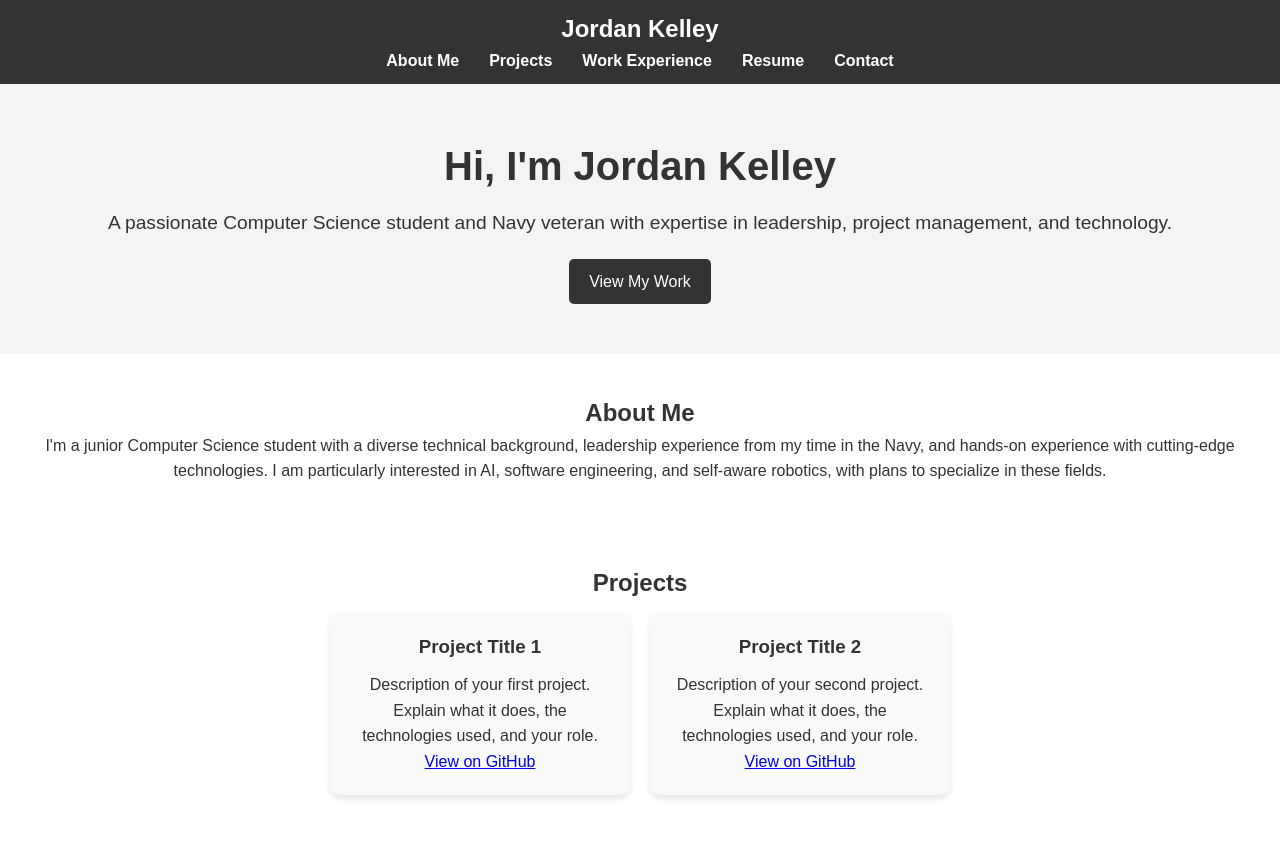
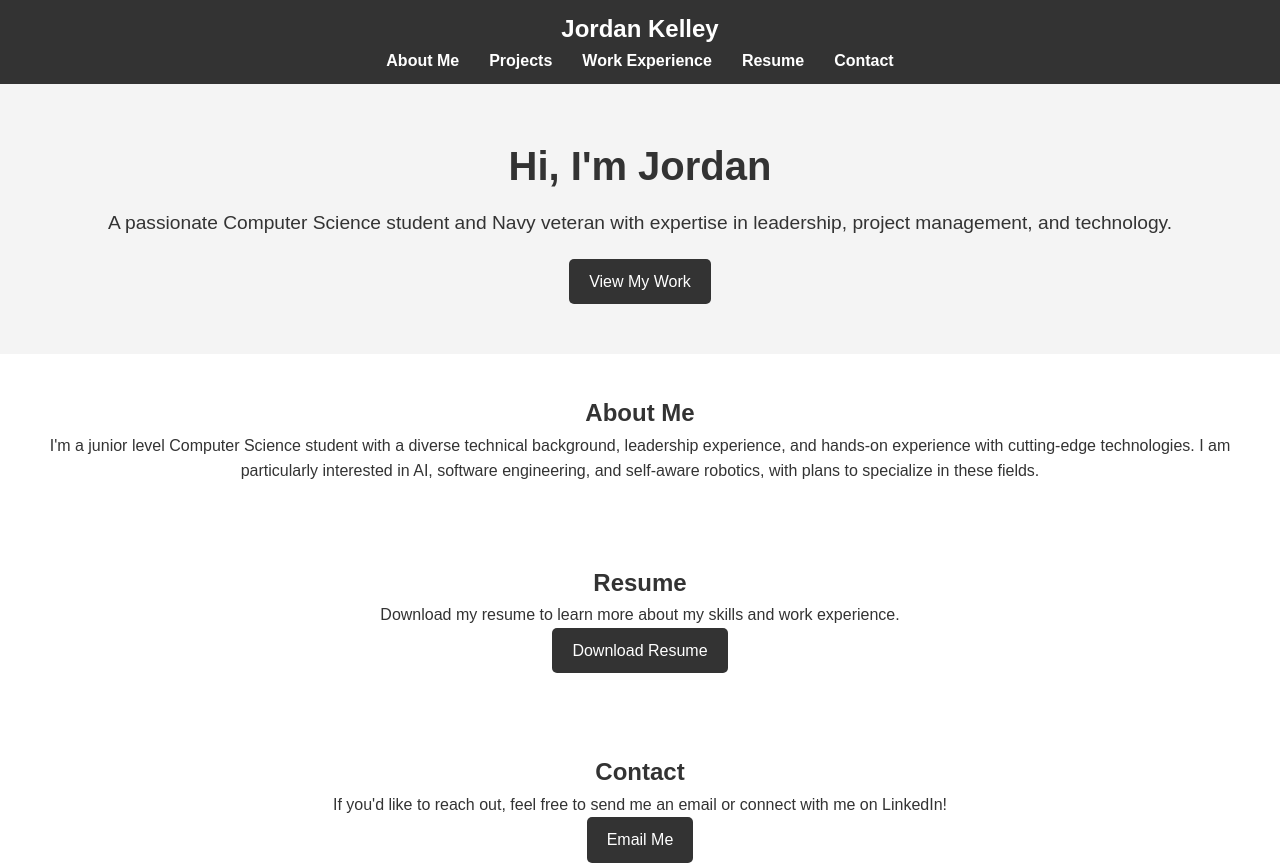
Before and after one commit to JKelleyDev/JKelleyDev.github.io, a plain HTML site: page index.html in a window 1280 px wide. Shown: the top 866 px of the page. Drawn offline with Linux system fonts and the light colour scheme.

Commit message:
Update index.html

```diff
--- a/index.html
+++ b/index.html
@@ -25,7 +25,7 @@
 
   <section id="hero">
     <div class="hero-content">
-      <h2>Hi, I'm Jordan Kelley</h2>
+      <h2>Hi, I'm Jordan</h2>
       <p>A passionate Computer Science student and Navy veteran with expertise in leadership, project management, and technology.</p>
       <a href="#projects" class="cta-btn">View My Work</a>
     </div>
@@ -34,11 +34,11 @@
   <section id="about">
     <h2>About Me</h2>
     <p>
-      I'm a junior Computer Science student with a diverse technical background, leadership experience from my time in the Navy, and hands-on experience with cutting-edge technologies. I am particularly interested in AI, software engineering, and self-aware robotics, with plans to specialize in these fields.
+      I'm a junior level Computer Science student with a diverse technical background, leadership experience, and hands-on experience with cutting-edge technologies. I am particularly interested in AI, software engineering, and self-aware robotics, with plans to specialize in these fields.
     </p>
   </section>
 
-  <section id="projects">
+<!--  <section id="projects">
     <h2>Projects</h2>
     <div class="project-list">
       <div class="project-item">
@@ -51,7 +51,7 @@
         <p>Description of your second project. Explain what it does, the technologies used, and your role.</p>
         <a href="https://github.com/yourusername/project2" target="_blank">View on GitHub</a>
       </div>
-      <!-- Add more project items as needed -->
+      <!-- Add more project items as needed
     </div>
   </section>
 
```
